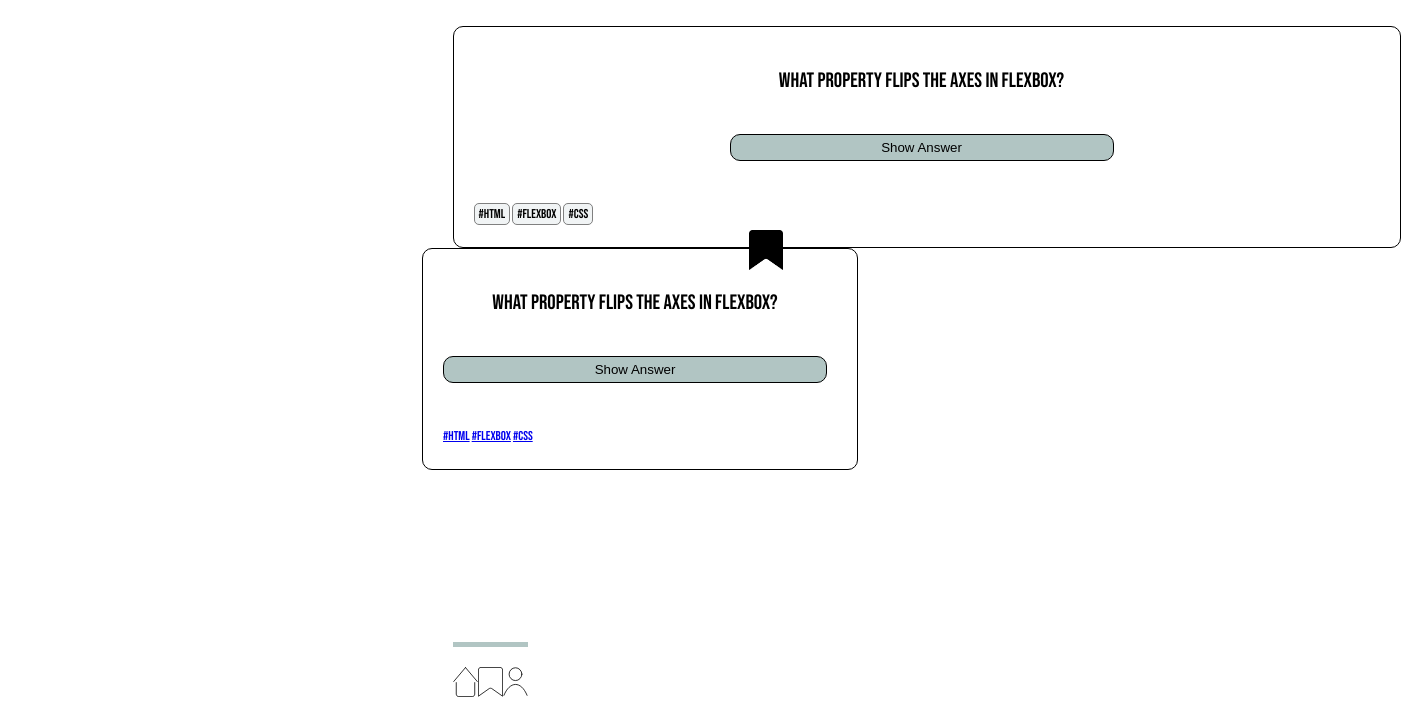
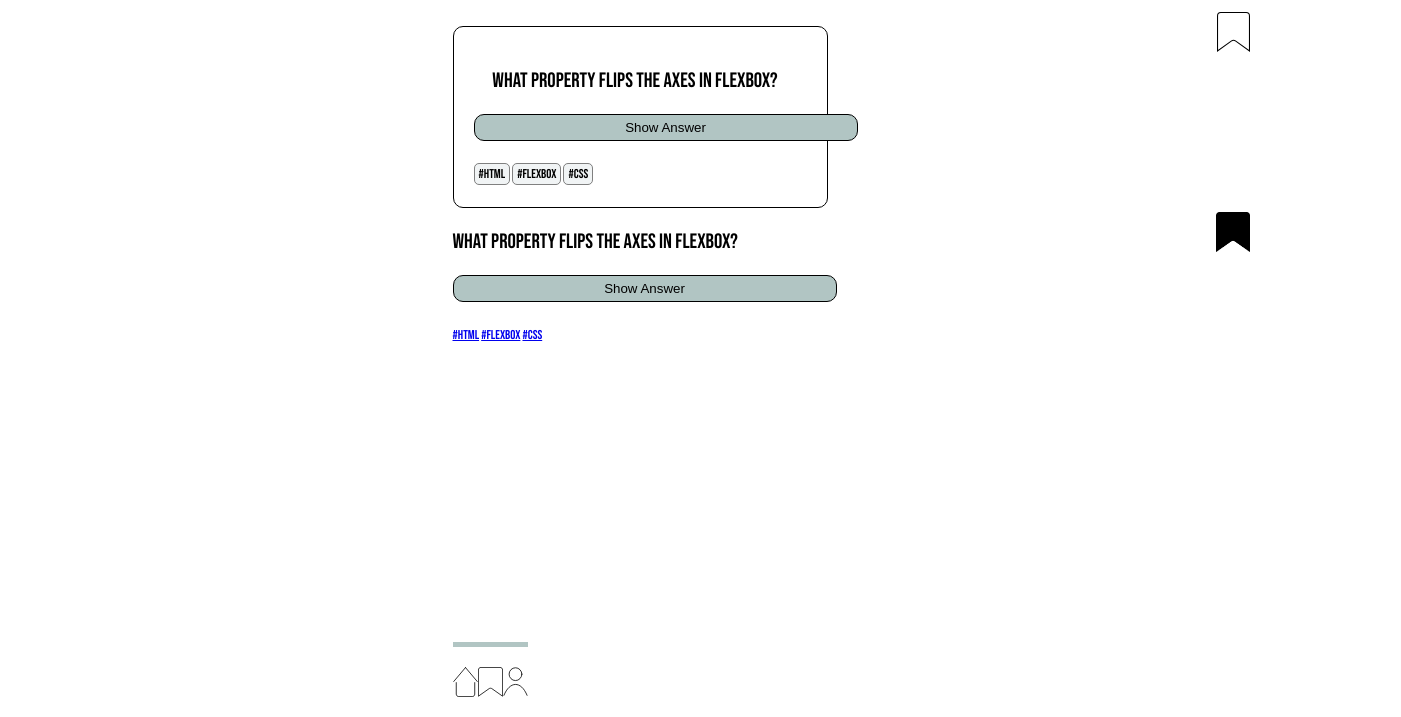
Before and after one commit to E-LeeSchaffer/recap-project, a plain HTML site: page index.html in a window 1280 px wide. Shown: the part 83-800 px from the top of the page, 1401 px wide, since content can reach past the window. Drawn offline with Linux system fonts and the light colour scheme.

Commit message:
delete redundancies

```diff
--- a/index.html
+++ b/index.html
@@ -39,13 +39,13 @@
           </div>
         </section>
       </div>
-      <div class="answer-box">
+      <div>
         <img
           class="img-bookmark-black"
           src="bookmark-black.jpg"
           alt="bookmark"
         />
-        <section class="answer-card">
+        <section>
           <p>What property flips the axes in flexbox?</p>
           <button class="button">Show Answer</button>
           <div class="tags">
--- a/styles.css
+++ b/styles.css
@@ -15,22 +15,28 @@ h1 {
 .img-bookmark-white {
   height: 40px;
   position: absolute;
-  top: -18px;
-  right: 45px;
+  top: 95px;
+  right: 30px;
+  z-index: 1;
+}
+
+.img-bookmark-black {
+  height: 40px;
+  position: absolute;
+  top: 295px;
+  right: 30px;
+  z-index: 1;
 }
 
 .question-card {
   display: flex;
   flex-direction: column;
-  justify-content: flex-start;
+  position: relative;
   text-align: center;
-  flex-wrap: wrap;
   align-items: left;
-  width: 70vw;
-  height: 25vh;
   border: 1px solid black;
   border-radius: 10px;
-  margin: auto;
+  margin-bottom: 20px;
   padding: 20px 30px 0px 20px;
 }
 
@@ -45,7 +51,6 @@ h1 {
 
 .tags {
   text-decoration: none;
-  color: black;
   font-size: 0.8rem;
   padding: 25px 0;
   text-align: left;
@@ -60,34 +65,6 @@ h1 {
   padding: 2px 4px;
 }
 
-.answer-box {
-  display: flex;
-  justify-content: center;
-  position: relative;
-}
-
-.img-bookmark-black {
-  height: 40px;
-  position: absolute;
-  top: -18px;
-  right: 45px;
-}
-
-.answer-card {
-  display: flex;
-  flex-direction: column;
-  justify-content: flex-start;
-  text-align: center;
-  flex-wrap: wrap;
-  align-items: left;
-  width: 70vw;
-  height: 25vh;
-  border: 1px solid black;
-  border-radius: 10px;
-  margin: auto;
-  padding: 20px 30px 0px 20px;
-}
-
 .nav-icon {
   height: 30px;
 }
```
